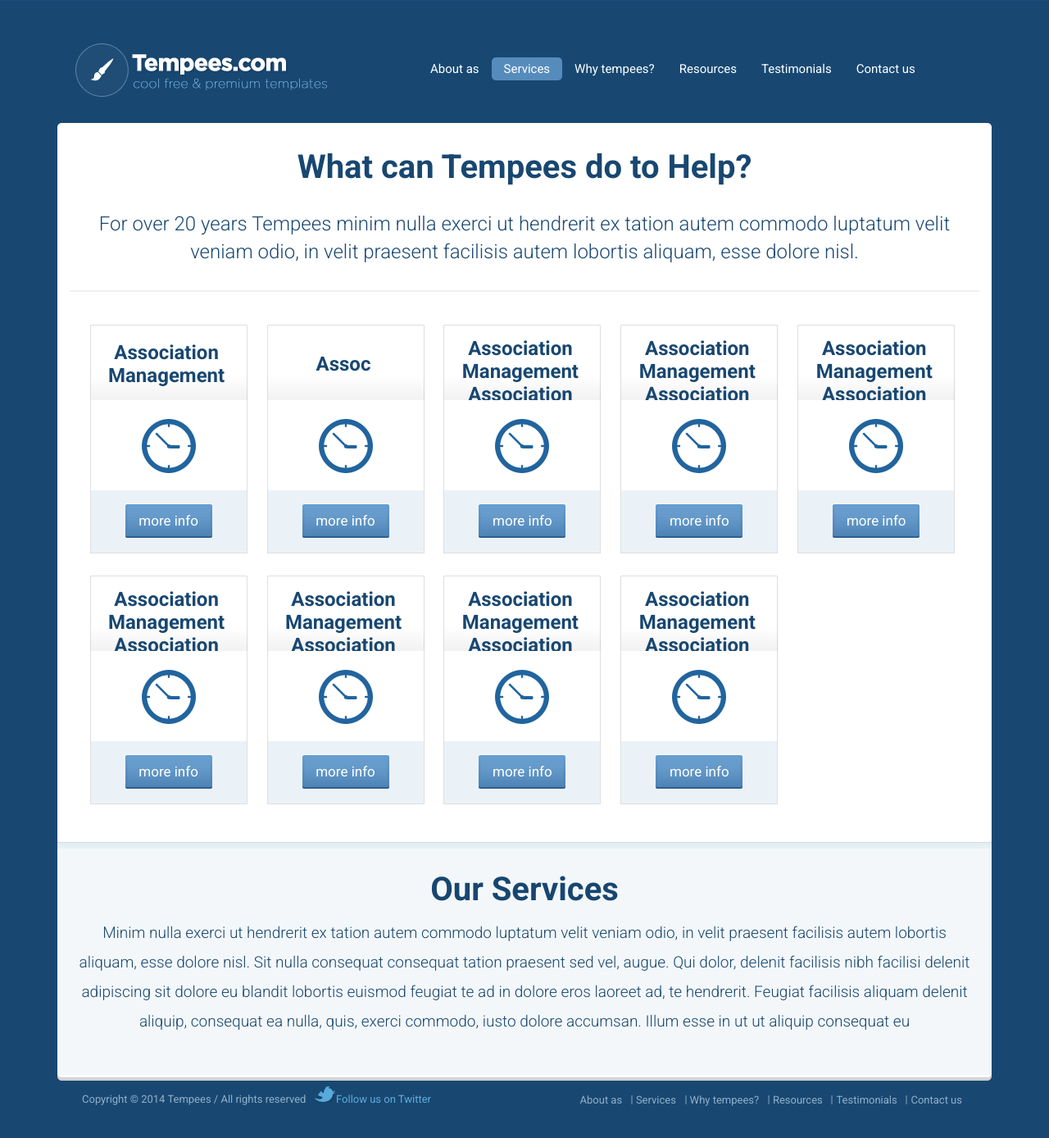
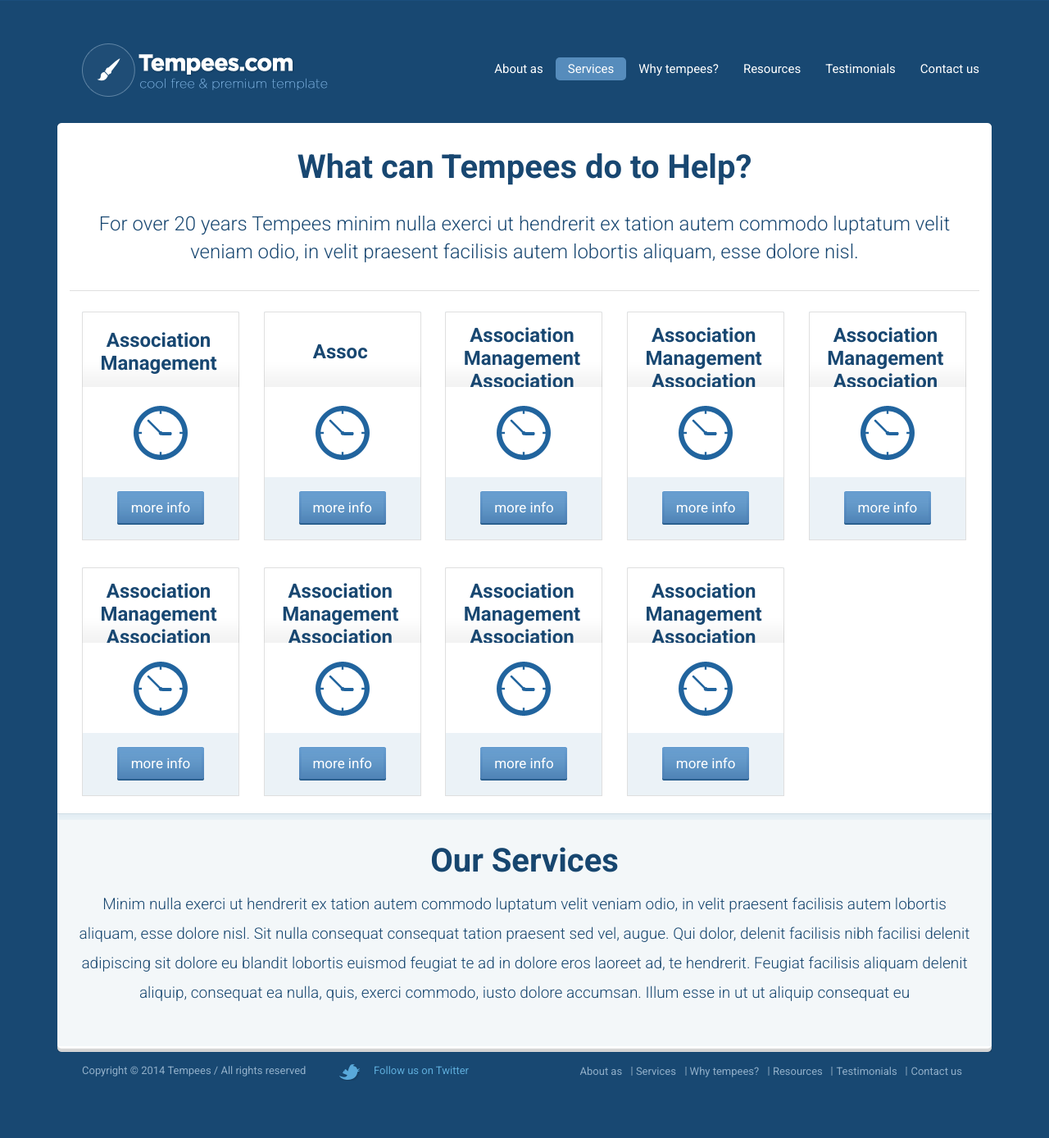
Before and after one commit to AlexanderDegterev/HTML-CSS-JS, a plain HTML site: page CheckPoint_1/index_1.html in a window 1280 px wide. Shown: the whole page at 82% size. Drawn offline with Linux system fonts and the light colour scheme.

Commit message:
CheckPoint 1 (Background)

```diff
--- a/CheckPoint_1/css/style.css
+++ b/CheckPoint_1/css/style.css
@@ -75,6 +75,18 @@ h1, h2, h3, h4, h5, h6 {
 .page-header a {
     float: left;
     padding: 30px 0px 0px 22px;
+    /*height: 100px;*/
+    /*width: 300px;*/
+    /*background: #effce7 url("../images/layout/Logo_full.png") no-repeat left bottom;*/
+    /*background-image: url("../images/layout/Logo_full.png");*/
+}
+
+#logo {
+    padding: 0;
+    margin-left: 30px;
+    height: 100px;
+    width: 300px;
+    background: url("../images/layout/Logo_full.png") no-repeat left bottom;
 }
 
 .page-header h2 {
@@ -96,7 +108,7 @@ h1, h2, h3, h4, h5, h6 {
 .nav {
     position: relative;
     display: table;
-    width: 700px;
+    /*width: 700px;*/
     float: right;
     padding-top: 50px;
     font: 15px roboto, sans-serif;
@@ -172,7 +184,10 @@ h1, h2, h3, h4, h5, h6 {
 }
 
 .services {
-    margin: 30px;
+    margin: 15px;
+    border-top-color: #dfdfdf; /* Цвет линии сверху */
+    border-top-style: solid; /* Стиль линии сверху */
+    border-top-width: 1px; /* Толщина линии сверху */
 }
 
 .service {
@@ -181,7 +196,7 @@ h1, h2, h3, h4, h5, h6 {
     text-align: center;
     width: 192px;
     height: 282px;
-    margin: 9.6px;
+    margin: 25px 10px 0px 15px
 }
 
 .service_header_hidden {
@@ -210,7 +225,7 @@ h1, h2, h3, h4, h5, h6 {
     column-width: 150px;
 }
 
-.service h3 {
+.service h3 {  /*overflow: hidden; + display table:???*/
     font: 24px roboto, sans-serif;
     font-weight: 700;
     padding: 15px 15px 10px 10px;
@@ -353,6 +368,31 @@ h1, h2, h3, h4, h5, h6 {
     width: 284px;
 }
 
+#link {
+    display: block;
+    margin-left: 30px;
+    text-align: center;
+    line-height: 35px;
+    width: 200px;
+    height: 35px;
+    background:url(../images/layout/Twitter.png) no-repeat;
+}
+
+#link a {
+    display: block;
+    margin-left: 30px;
+    text-align: center;
+    line-height: 35px;
+    width: 200px;
+    height: 35px;
+}
+#link span {
+    display: block;
+    width: 0;
+    height: 0;
+    overflow: hidden;
+}
+
 #twitter {
     float: left;
     width: 165px;
@@ -360,7 +400,7 @@ h1, h2, h3, h4, h5, h6 {
 
 #twitter a {
     float: left;
-    margin-top: -3px;
+    margin-top: 5px;
     color: #5eacda;
     font: 13px roboto, sans-serif;
     text-decoration: none;
--- a/CheckPoint_1/index_1.html
+++ b/CheckPoint_1/index_1.html
@@ -12,7 +12,7 @@
 <div id="wrapper">
 
 <div class="page-header">
-    <a href="/"><img src="images/layout/Logo_full.png" alt="Tempees logo"></a>
+    <a id="logo" href="/" title="Logo" alt="Tempees logo"></a>
 
     <ul class="nav">
         <li><a href="/home/">About as</a></li>
@@ -35,10 +35,10 @@
                 velit
                 veniam odio, in velit praesent facilisis autem lobortis aliquam, esse dolore nisl. </h3>
 
-            <hr>
+            <!--<hr>&lt;!&ndash; To Do Delete&ndash;&gt;-->
 
             <div class="services">
-                <div class="service">
+                <div class="service"><!-- /* запихнуть в один блок*/-->
                     <div class="service_header_wrapper">
                         <div class="service_header_hidden">
                             <div class="service_header">
@@ -229,7 +229,7 @@
         <p>Copyright © 2014 Tempees / All rights reserved</p>
     </div>
     <div id="twitter">
-        <a href="#"><img src="images/layout/Twitter.png" alt="Twitter">Follow us on Twitter</a>
+        <a id="link" href="website.net/link" title="twitter">Follow us on Twitter</a>
     </div>
     <div id="footer-nav">
         <ul class="nav-footer">
```
